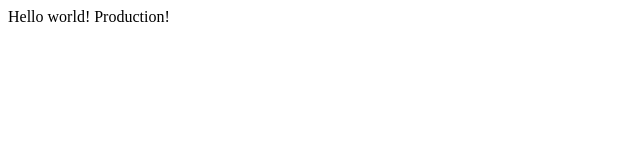
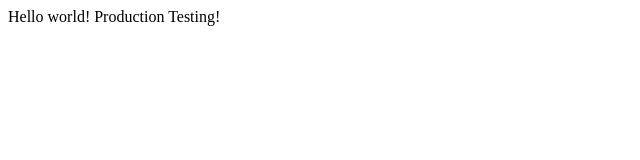
Before and after one commit to Bald1nh0/Ace, a plain HTML site: page index.html in a window 1280 px wide. Shown: the full height of the page, 0-640 px from the left. Drawn offline with Linux system fonts and the light colour scheme.

Commit message:
Update index.html

```diff
--- a/index.html
+++ b/index.html
@@ -8,6 +8,6 @@
 </head>
 <body>
     Hello world!
-    Production!
+    Production Testing!
 </body>
 </html>
```
